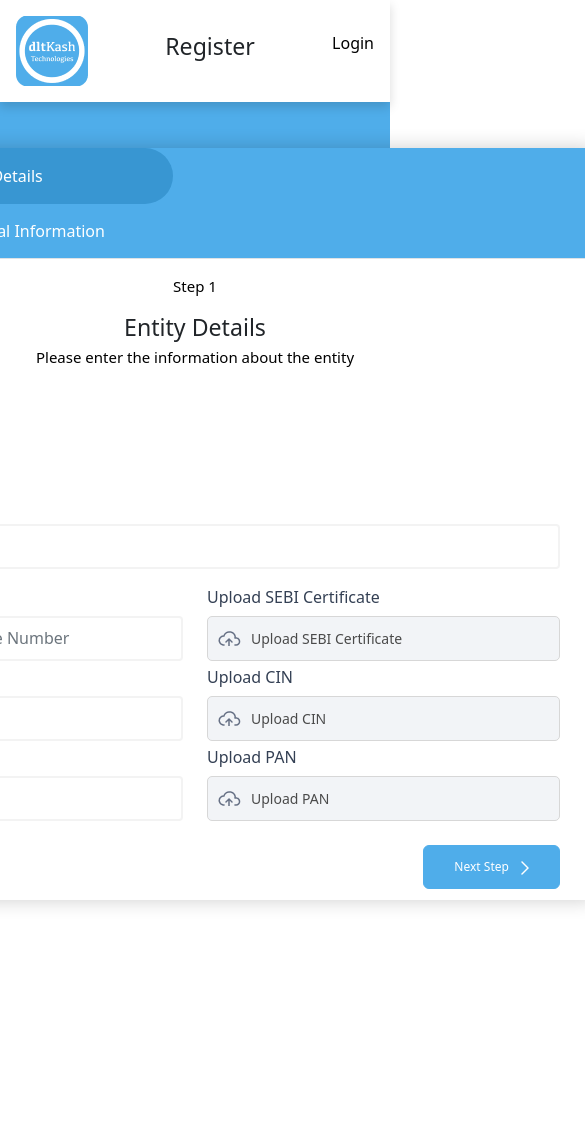
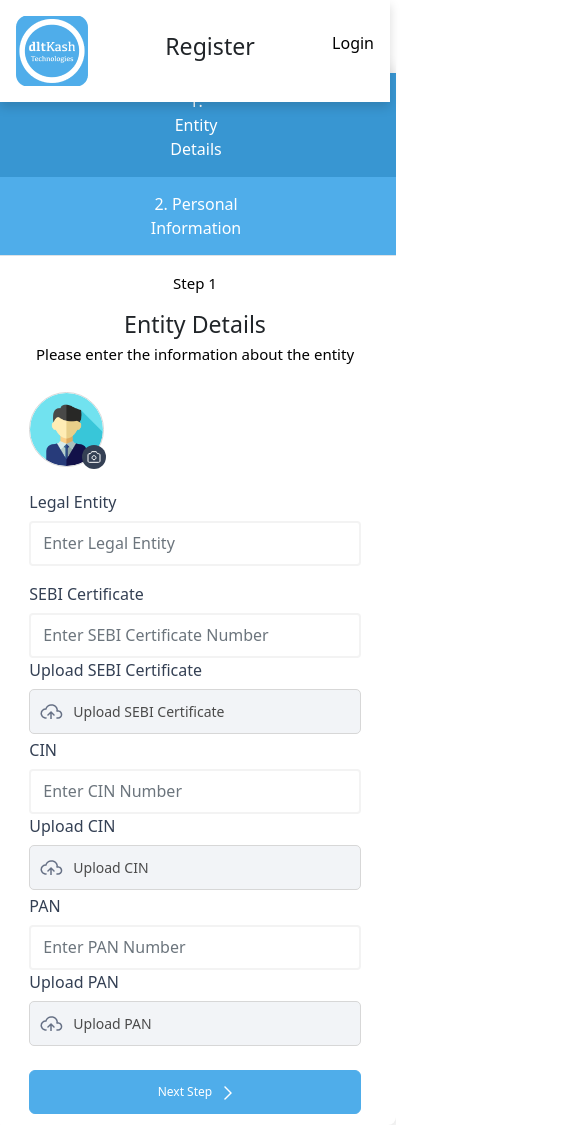
Before and after one commit to ankurkashyap2/dltkash-frontend, a React (Create React App) app: page /register in a window 390 px wide. Shown: the whole page, 585 px wide, since content can reach past the window. Before the commit the page ends 946 px from the top, so only its background shows below. Built offline with nearby package versions, Linux system fonts and the light colour scheme.

Commit message:
changes3 17jan

```diff
--- a/src/components/auth/entityDetailsForm.jsx
+++ b/src/components/auth/entityDetailsForm.jsx
@@ -152,7 +152,8 @@ const EntityDetailsForm = ({ setActiveTab, setEntityDetails }) => {
 				render={({ errors, handleChange, handleSubmit, values, touched }) => {
 					return (
 						<Form className="form-align" noValidate onSubmit={handleSubmit}>
-							<Form.Group as={Col} controlId="formGridEmail" className="center">
+							<Row>
+								<Form.Group as={Col} md="6" sm="12" controlId="formGridEmail" className="center">
 									<div class="box box-primary">
 										<div class="box-body box-profile">
 											<Dropzone
@@ -212,7 +213,7 @@ const EntityDetailsForm = ({ setActiveTab, setEntityDetails }) => {
 										{logoError}
 									</Form.Control.Feedback>
 								</Form.Group>
-							<Form.Group className="mb-3" controlId="validationFormik01">
+								<Form.Group as={Col} md="6" sm="12" className="mb-3" controlId="validationFormik01">
 									<Form.Label className="text-bottom">Legal Entity</Form.Label>
 									<Form.Control
 										type="text"
@@ -230,8 +231,9 @@ const EntityDetailsForm = ({ setActiveTab, setEntityDetails }) => {
 										{errors.legalEntityName}
 									</Form.Control.Feedback>
 								</Form.Group>
+							</Row>
 							<Row>
-								<Form.Group as={Col} controlId="formGridEmail">
+								<Form.Group as={Col} as={Col} md="6" sm="12" controlId="formGridEmail">
 									<Form.Label className="text-bottom">SEBI Certificate</Form.Label>
 									<Form.Control
 										type="text"
@@ -249,7 +251,7 @@ const EntityDetailsForm = ({ setActiveTab, setEntityDetails }) => {
 										{errors.sebiCertificateNumber}
 									</Form.Control.Feedback>
 								</Form.Group>
-								<Form.Group as={Col} controlId="formGridEmail">
+								<Form.Group as={Col} as={Col} md="6" sm="12" controlId="formGridEmail">
 									<Form.Label className="text-bottom">
 										Upload SEBI Certificate
 									</Form.Label>
@@ -336,7 +338,7 @@ const EntityDetailsForm = ({ setActiveTab, setEntityDetails }) => {
 								</Form.Group> */}
 							</Row>
 							<Row>
-								<Form.Group as={Col} controlId="formGridEmail">
+								<Form.Group as={Col} as={Col} md="6" sm="12" controlId="formGridEmail">
 									<Form.Label className="text-bottom">CIN</Form.Label>
 									<Form.Control
 										type="text"
@@ -352,7 +354,7 @@ const EntityDetailsForm = ({ setActiveTab, setEntityDetails }) => {
 										{errors.cinNumber}
 									</Form.Control.Feedback>
 								</Form.Group>
-								<Form.Group as={Col} controlId="formGridEmail">
+								<Form.Group as={Col} as={Col} md="6" sm="12" controlId="formGridEmail">
 									<Form.Label className="text-bottom">Upload CIN</Form.Label>
 									<Dropzone
 										// maxSize={512000}
@@ -400,7 +402,7 @@ const EntityDetailsForm = ({ setActiveTab, setEntityDetails }) => {
 								</Form.Group>
 							</Row>
 							<Row>
-								<Form.Group as={Col} controlId="formGridEmail">
+								<Form.Group as={Col} as={Col} md="6" sm="12" controlId="formGridEmail">
 									<Form.Label className="text-bottom">PAN</Form.Label>
 									<Form.Control
 										type="text"
@@ -416,7 +418,7 @@ const EntityDetailsForm = ({ setActiveTab, setEntityDetails }) => {
 										{errors.panNumber}
 									</Form.Control.Feedback>
 								</Form.Group>
-								<Form.Group as={Col} controlId="formGridPassword">
+								<Form.Group as={Col} as={Col} md="6" sm="12" controlId="formGridPassword">
 									<Form.Label className="text-bottom">Upload PAN</Form.Label>
 									<Dropzone
 										// maxSize={512000}
--- a/src/components/auth/personalDetailsForm.jsx
+++ b/src/components/auth/personalDetailsForm.jsx
@@ -74,6 +74,9 @@ const PersonalDetailsForm = ({ setActiveTab, entityDetails, userRegister }) => {
 
 	return (
 		<>
+		<p>Step 2</p>
+			<h3>Personal Details</h3>
+			<p>Please enter your personal detail</p>
 			<Formik
 				initialValues={getInitialValues()}
 				validate={validate(validationSchema)}
@@ -83,7 +86,7 @@ const PersonalDetailsForm = ({ setActiveTab, entityDetails, userRegister }) => {
 					return (
 						<Form className="form-align" noValidate onSubmit={handleSubmit}>
 							<Row>
-								<Form.Group as={Col} controlId="formGridEmail">
+								<Form.Group as={Col} as={Col} md="12" sm="12" controlId="formGridEmail">
 									<Form.Label className="text-bottom">User Name</Form.Label>
 									<Form.Control
 										type="text"
@@ -126,7 +129,7 @@ const PersonalDetailsForm = ({ setActiveTab, entityDetails, userRegister }) => {
 								</Form.Group> */}
 							</Row>
 							<Row>
-								<Form.Group as={Col} controlId="formGridEmail">
+								<Form.Group as={Col} as={Col} md="6" sm="12" controlId="formGridEmail">
 									<Form.Label className="text-bottom">Mobile Number</Form.Label>
 									<Form.Control
 										type="phone"
@@ -139,14 +142,14 @@ const PersonalDetailsForm = ({ setActiveTab, entityDetails, userRegister }) => {
 										isInvalid={!!errors.phoneNo}
 										isValid={touched.phoneNo && !errors.phoneNo}
 									/>
-									<a href="#" className="text-verify">
+									<a href="#" className="text-verify-1">
 										Verify
 									</a>
 									<Form.Control.Feedback type="invalid">
 										{errors.phoneNo}
 									</Form.Control.Feedback>
 								</Form.Group>
-								<Form.Group as={Col} controlId="formGridEmail">
+								<Form.Group as={Col} as={Col} md="6" sm="12" controlId="formGridEmail">
 									<Form.Label className="text-bottom">Enter Mobile OTP </Form.Label>
 									<a href="#" className="text-forgot-pwd">
 										Resend OTP
@@ -159,7 +162,7 @@ const PersonalDetailsForm = ({ setActiveTab, entityDetails, userRegister }) => {
 								</Form.Group>
 							</Row>
 							<Row>
-								<Form.Group as={Col} controlId="formGridEmail">
+								<Form.Group as={Col} as={Col} md="6" sm="12" controlId="formGridEmail">
 									<Form.Label className="text-bottom">Email Address</Form.Label>
 									<Form.Control
 										type="text"
@@ -179,7 +182,7 @@ const PersonalDetailsForm = ({ setActiveTab, entityDetails, userRegister }) => {
 										{errors.email}
 									</Form.Control.Feedback>
 								</Form.Group>
-								<Form.Group as={Col} controlId="formGridEmail">
+								<Form.Group as={Col} as={Col} md="6" sm="12" controlId="formGridEmail">
 									<Form.Label className="text-bottom">Enter Email OTP </Form.Label>
 									<a href="#" className="text-forgot-pwd">
 										Resend OTP
@@ -192,7 +195,7 @@ const PersonalDetailsForm = ({ setActiveTab, entityDetails, userRegister }) => {
 								</Form.Group>
 							</Row>
 							<Row>
-								<Form.Group as={Col} controlId="formGridPassword">
+								<Form.Group as={Col} as={Col} md="6" sm="12" controlId="formGridPassword">
 									<Form.Label className="text-bottom">Password</Form.Label>
 									<Form.Control
 										type="password"
@@ -209,7 +212,7 @@ const PersonalDetailsForm = ({ setActiveTab, entityDetails, userRegister }) => {
 										{errors.password}
 									</Form.Control.Feedback>
 								</Form.Group>
-								<Form.Group as={Col} controlId="formGridPassword">
+								<Form.Group as={Col} as={Col} md="6" sm="12" controlId="formGridPassword">
 									<Form.Label className="text-bottom">Confirm Password</Form.Label>
 									<Form.Control
 										type="password"
--- a/src/pages/login.jsx
+++ b/src/pages/login.jsx
@@ -58,7 +58,7 @@ const Login = ({ userLogin }) => {
 	return (
 		<>
 			<Navbar page="Login" />
-			<div class="main-content">
+			<div class="main-content-login">
 				<div className="outer-box">
 					<div className="login-box">
 						<h3>Login</h3>
--- a/src/styles/dashboard.css
+++ b/src/styles/dashboard.css
@@ -16,7 +16,7 @@ ul.pagination .page-item a {
   display: -webkit-flex;
   display: flex;
   min-height: 100%;
-  margin-top: 80px;
+  overflow: scroll;
 }
 
 .sidebar {
--- a/src/styles/login.css
+++ b/src/styles/login.css
@@ -1,4 +1,4 @@
-.main-content {
+.main-content-login {
 	display: flex;
 	justify-content: center;
 	align-items: center;
@@ -22,6 +22,7 @@
 	border-radius: 8px;
 	width: 100%;
 	min-width: 492px;
+	margin-top:-150px;
 }
 .login-box h3,
 p {
--- a/src/styles/register.css
+++ b/src/styles/register.css
@@ -9,7 +9,6 @@
 	background-repeat: no-repeat;
 	background-position: center;
 	background-size: cover;
-	/* margin-top: 20px; */
 }
 
 .outer-box {
@@ -24,7 +23,7 @@
 	box-shadow: 0px 0px 20px rgba(0, 0, 0, 0.2);
 	border-radius: 8px;
 	width: 100%;
-	min-width: 800px;
+	max-width: 800px;
 }
 
 .Register-box .tab-content {
@@ -83,6 +82,14 @@ form.form-align {
 .text-verify {
 	float: right;
 	margin-top: -47px;
+	margin-right: 5px;
+	text-decoration: auto;
+	color: #4fadea;
+	font-size: 12px;
+}
+.text-verify-1 {
+	float: right;
+	margin-top: -33px;
 	margin-right: 5px;
 	text-decoration: auto;
 	color: #4fadea;
@@ -245,21 +252,48 @@ ul.btn-tab {
 	margin: auto;
 	cursor: pointer;
 }
-/*
+
+@media screen and (max-width: 468px) {
+	.Register-box {
+		max-width: 320px;
+		margin-top: 267px;
+	}
+	.btn-tab.nav-tabs .nav-link {
+		padding: 16px 107px;
+	}
+	.btn-tab.nav-tabs .nav-link.active {
+		border-radius: 0;
+		padding: 16px 107px;
+	}
+	button.btn-outlined {
+		width: 100%;
+	}
+	.btn-filled {
+		width: 100%;
+	}
+}
 @media screen and (max-width: 568px) {
 	.Register-box {
-		min-width: 320px;
-		margin-top: 67px;
+		max-width: 460px;
+		margin-top: 267px;
+	}
+	.btn-tab.nav-tabs .nav-link {
+		padding: 16px 147px;
+	}
+	.btn-tab.nav-tabs .nav-link.active {
+		border-radius: 0;
+		padding: 16px 174px;
+	}
+	button.btn-outlined {
+		width: 100%;
+	}
+	.btn-filled {
+		width: 100%;
 	}
 }
-@media screen and (max-width: 991px) {
+@media screen and (max-width: 768px) {
 	.Register-box {
-		margin-top: 67px;
-		min-width: 530px;
+		max-width: 569px;
+		margin-top: 150px;
 	}
 }
-@media screen and (max-width: 1500px) {
-	.Register-box {
-		margin-top: 67px;
-	}
-} */
```
Lines whose indentation alone changed are shown as unchanged.
